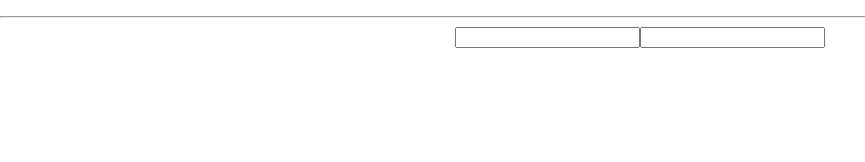
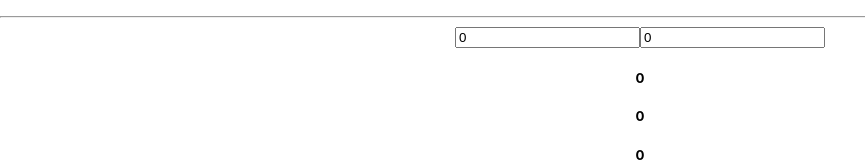
Before and after one commit to yunseop-kim/react-training-app, a React (Create React App) app: page /math in a window 1280 px wide. Shown: the part 132-294 px from the top of the page, without its empty margins (0-865 px from the left). Built offline with nearby package versions, Linux system fonts and the light colour scheme.

Commit message:
#5 테스트코드 리팩토링

```diff
--- a/src/SimpleMath.tsx
+++ b/src/SimpleMath.tsx
@@ -2,39 +2,36 @@ import React, { useState, useEffect, Dispatch, SetStateAction } from 'react';
 
 const SimpleMath: React.FC = () => {
   const [addResult, setAddResult]: [
-    number | any,
-    Dispatch<SetStateAction<number | any>>
-  ] = useState('');
+    number,
+    Dispatch<SetStateAction<number>>
+  ] = useState(0);
   const [subResult, setSubResult]: [
-    number | any,
-    Dispatch<SetStateAction<number | any>>
-  ] = useState('');
+    number,
+    Dispatch<SetStateAction<number>>
+  ] = useState(0);
   const [mulResult, setMulResult]: [
-    number | any,
-    Dispatch<SetStateAction<number | any>>
-  ] = useState('');
+    number,
+    Dispatch<SetStateAction<number>>
+  ] = useState(0);
   const [divResult, setDivResult]: [
-    number | any,
-    Dispatch<SetStateAction<number | any>>
-  ] = useState('');
+    number,
+    Dispatch<SetStateAction<number>>
+  ] = useState(0);
   const [firstNumber, setFirstNumber]: [
-    number | any,
-    Dispatch<SetStateAction<number | any>>
-  ] = useState('');
+    number,
+    Dispatch<SetStateAction<number>>
+  ] = useState(0);
   const [secondNumber, setSecondNumber]: [
-    number | any,
-    Dispatch<SetStateAction<number | any>>
-  ] = useState('');
+    number,
+    Dispatch<SetStateAction<number>>
+  ] = useState(0);
 
   useEffect(() => {
-    const first: number = Number(firstNumber);
-    const second: number = Number(secondNumber);
-
-    if (first && second && first > 0 && second > 0) {
-      setAddResult(add(first, second));
-      setSubResult(sub(first, second));
-      setMulResult(mul(first, second));
-      setDivResult(div(first, second));
+    if (firstNumber && secondNumber && firstNumber > 0 && secondNumber > 0) {
+      setAddResult(add(firstNumber, secondNumber));
+      setSubResult(sub(firstNumber, secondNumber));
+      setMulResult(mul(firstNumber, secondNumber));
+      setDivResult(div(firstNumber, secondNumber));
     }
   });
 
@@ -51,7 +48,7 @@ const SimpleMath: React.FC = () => {
         value={firstNumber}
         min="0"
         onChange={(e: React.ChangeEvent<HTMLInputElement>) =>
-          setFirstNumber(e.target.value)
+          setFirstNumber(Number(e.target.value))
         }
       />
       <input
@@ -60,7 +57,7 @@ const SimpleMath: React.FC = () => {
         value={secondNumber}
         min="0"
         onChange={(e: React.ChangeEvent<HTMLInputElement>) =>
-          setSecondNumber(e.target.value)
+          setSecondNumber(Number(e.target.value))
         }
       />
       <h5 data-testid="add-result">{addResult}</h5>
```
Also changed, not shown: 1 other file (tests, documents, lock files or other folders).
